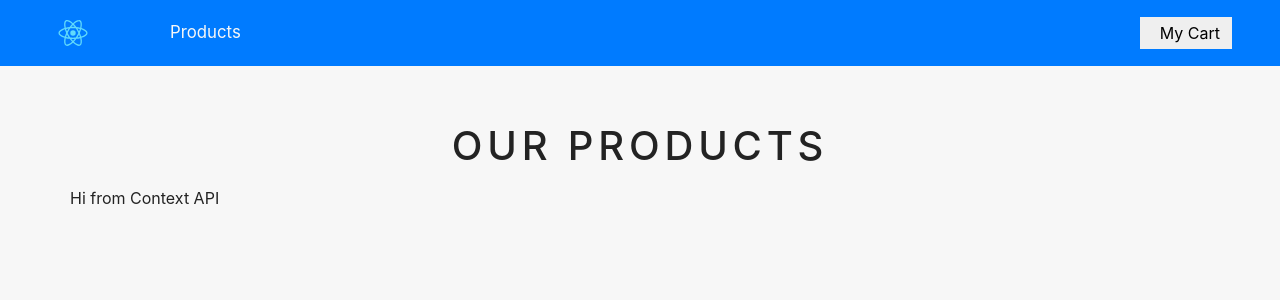
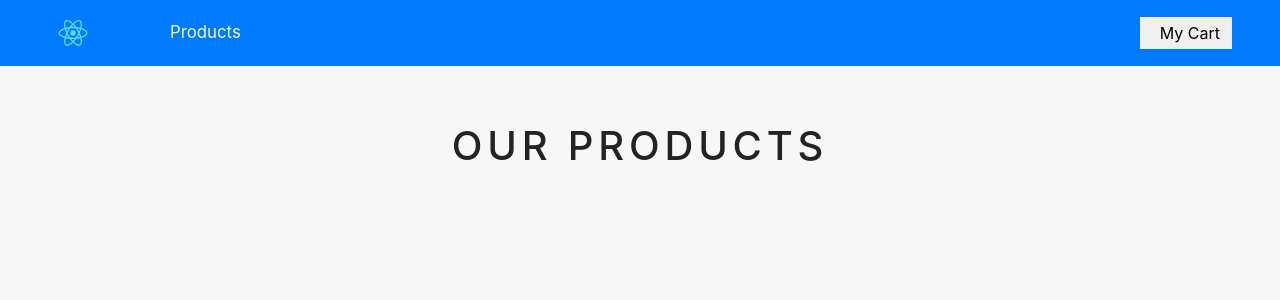
Before and after one commit to B-Starr7/react-ecommerce, a React (Create React App) app: page / in a window 1280 px wide. Shown: the top 300 px of the page. Built offline with nearby package versions, Linux system fonts and the light colour scheme; the HTML template or start-up script is replaced by a standard one.

Commit message:
add state to context

```diff
--- a/src/components/ProductList.js
+++ b/src/components/ProductList.js
@@ -20,8 +20,8 @@ export default class ProductList extends Component {
                         <div className="row">
                             <ProductConsumer>
                                 {/* always function to get the data */}
-                                {hello => {
-                                    return <p>{hello}</p>
+                                {value => {
+                                    console.log(value);
                                 }}
                             </ProductConsumer>
                         </div>
--- a/src/context.js
+++ b/src/context.js
@@ -1,14 +1,33 @@
 import React, { Component } from 'react'
+import { storeProducts, detailProduct } from './data';
 
 //cretae nw context object
 const ProductContext = React.createContext();
 // Contetx API comes with 2 compoennts Provider, Consumer
 
 class ProductProvider extends Component {
+    state = {
+        products: storeProducts,
+        detailProduct
+    };
+
+    handleDetail = () => {
+        console.log('this is the detail');
+    }
+
+    addToCart = () => {
+        console.log('this is the addToCart');
+    }
 
     render() {
         return (
-            <ProductContext.Provider value="Hi from Context API">
+            <ProductContext.Provider value={{
+                // use destructuring here
+                ...this.state,
+                handleDetail: this.handleDetail,
+                addToCart: this.addToCart
+            }}>
+
                 {this.props.children}
             </ProductContext.Provider>
         )
```
